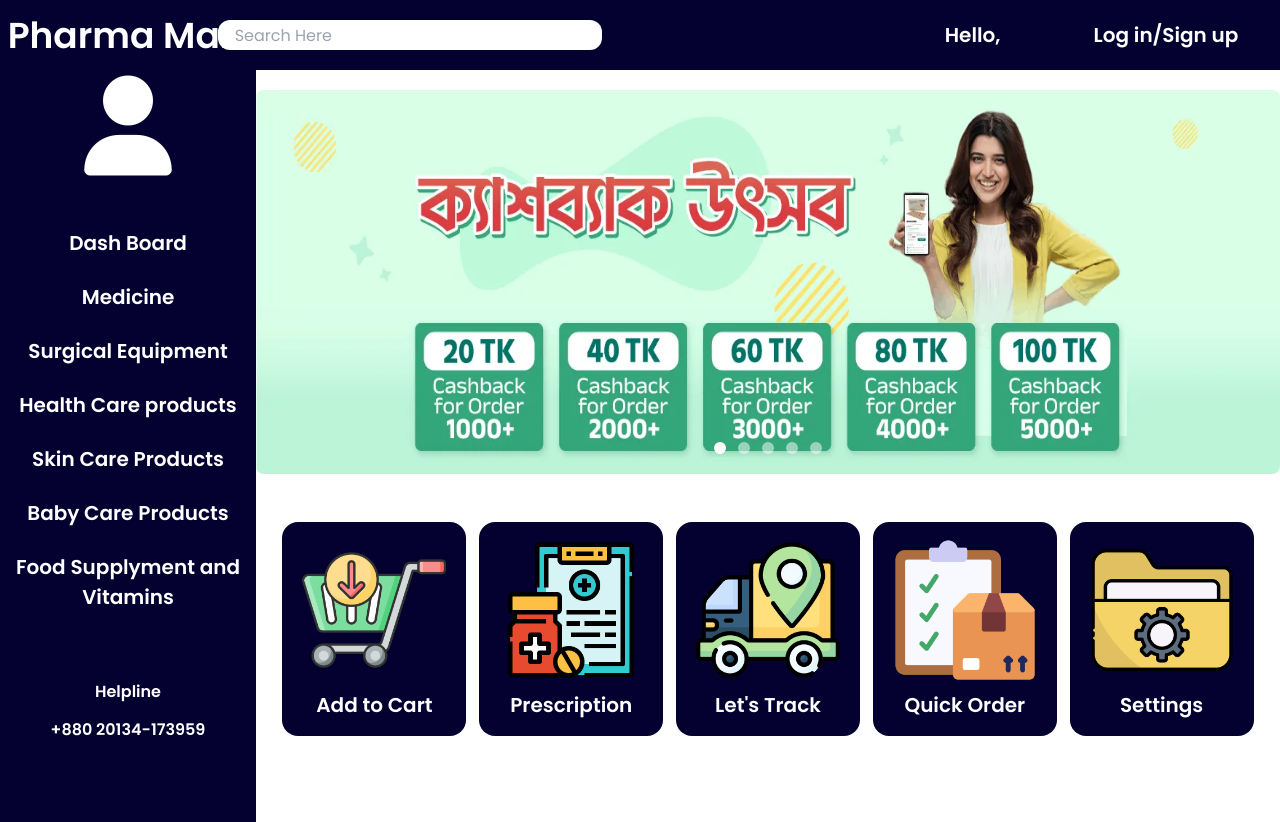
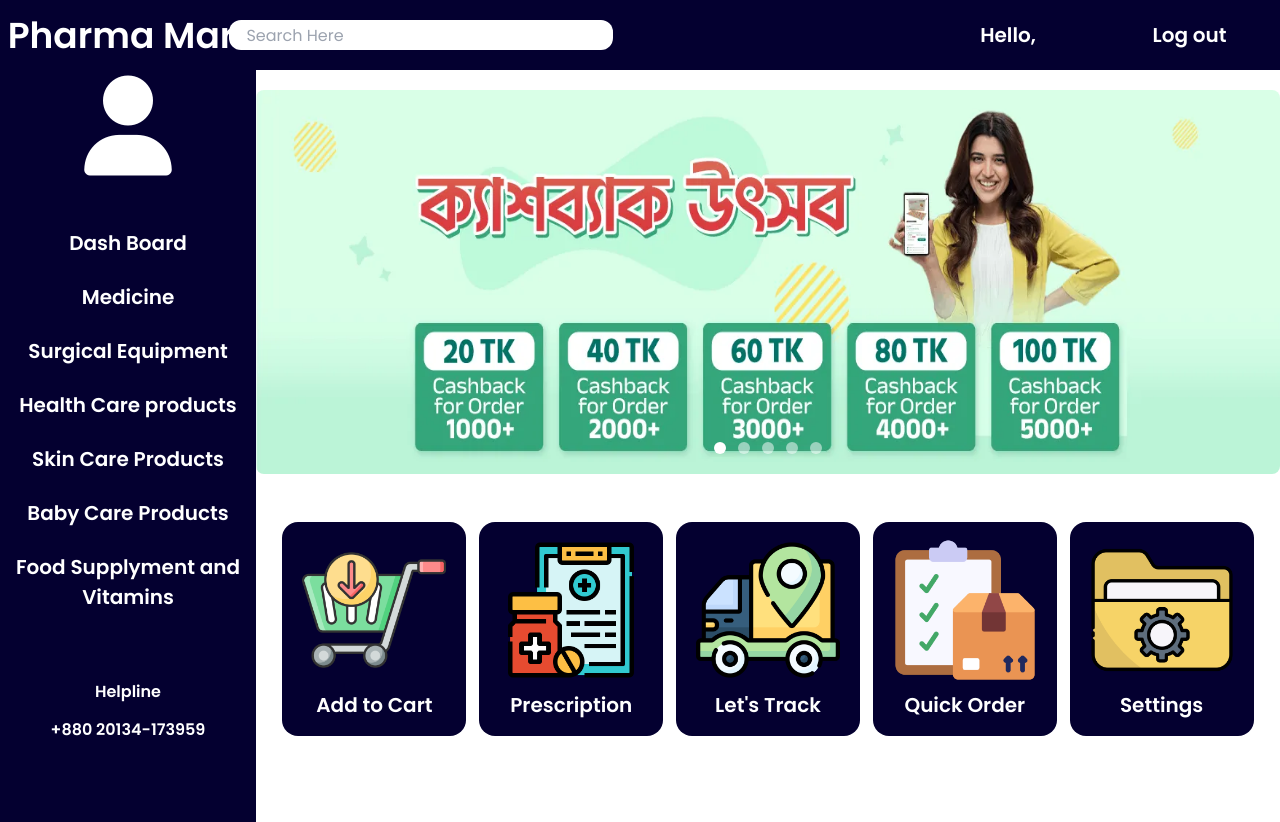
Before and after one commit to EyaminAman22/PharmaMart, a PHP site: page /CustomerDashboard.php in a window 1280 px wide. Run offline with PHP 8.4, Linux system fonts and the light colour scheme; some libraries are stand-ins or nearby versions.

Commit message:
Customer Dashboard

```diff
--- a/CustomerDashboard.php
+++ b/CustomerDashboard.php
@@ -55,7 +55,7 @@
         <div class="w-auto bg-navy flex justify-around p-5 text-white ">
             <input type="text" class="w-96 rounded-xl h-[30px] font-normal ml-[-80px]" placeholder="    Search Here">
             <h1 class="font-semibold text-20 ml-[300px]">Hello, </h1>
-            <a href="#" class="font-semibold text-20 ml-[50px]">Log in/Sign up</a>
+            <a href="Cu-logout.php" class="font-semibold text-20 ml-[50px]">Log out</a>
         </div>
 
 <div id="default-carousel" class="relative w-full mt-[20px]" data-carousel="slide">
```
